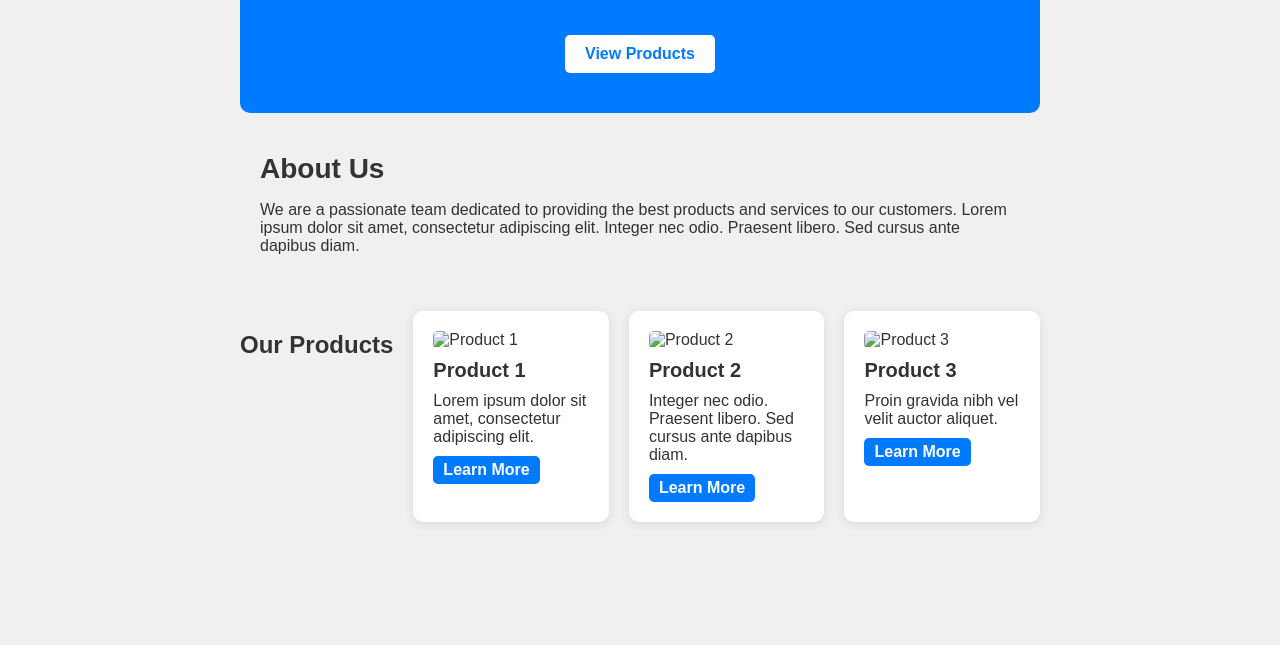
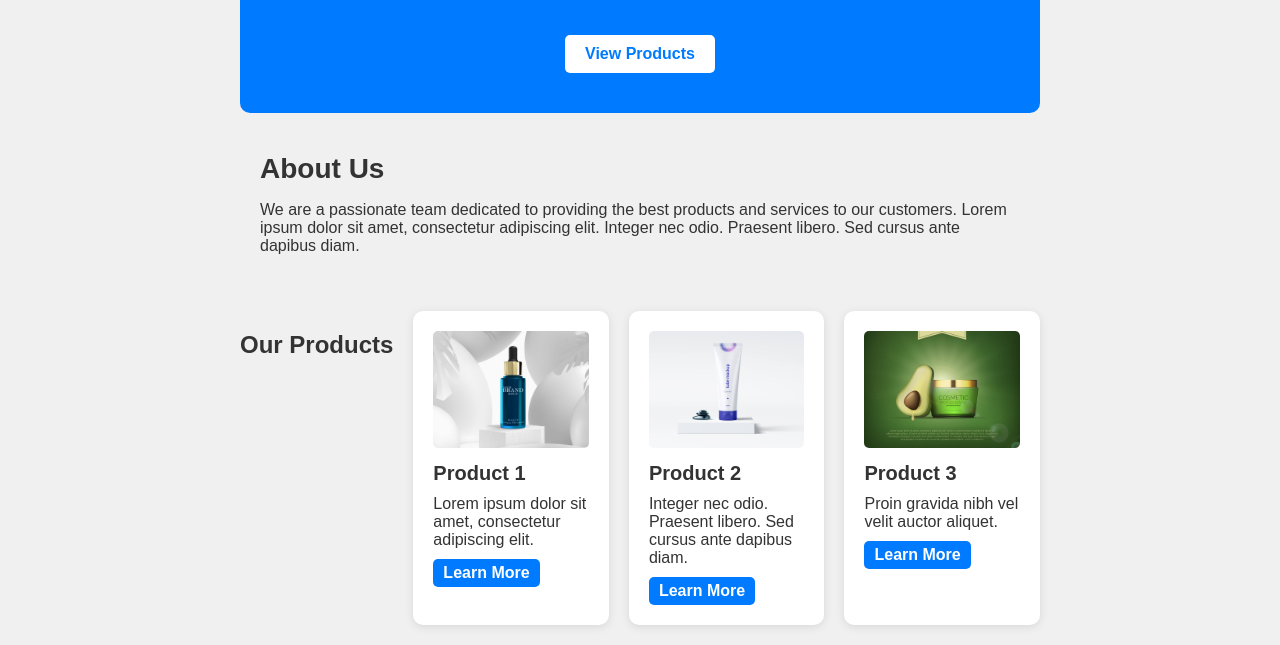
Before and after one commit to DeeNue36/Landing-Page-One, a plain HTML site: page index.html in a window 1280 px wide. Shown: the part 218-863 px from the top of the page. Before the commit the page ends 800 px from the top, so only its background shows below. Drawn offline with Linux system fonts and the light colour scheme.

Commit message:
images updated

```diff
--- a/index.html
+++ b/index.html
@@ -27,19 +27,19 @@
         <section class="products" id="products">
             <h2>Our Products</h2>
             <div class="product">
-                <img src="product1.jpg" alt="Product 1">
+                <img src="assets/product1.jpg" alt="Product 1">
                 <h3>Product 1</h3>
                 <p>Lorem ipsum dolor sit amet, consectetur adipiscing elit.</p>
                 <a href="#">Learn More</a>
             </div>
             <div class="product">
-                <img src="product2.jpg" alt="Product 2">
+                <img src="assets/product2.jpg" alt="Product 2">
                 <h3>Product 2</h3>
                 <p>Integer nec odio. Praesent libero. Sed cursus ante dapibus diam.</p>
                 <a href="#">Learn More</a>
             </div>
             <div class="product">
-                <img src="product3.jpg" alt="Product 3">
+                <img src="assets/product3.jpg" alt="Product 3">
                 <h3>Product 3</h3>
                 <p>Proin gravida nibh vel velit auctor aliquet.</p>
                 <a href="#">Learn More</a>
```
Also changed, not shown: assets/product3.jpg (added).
